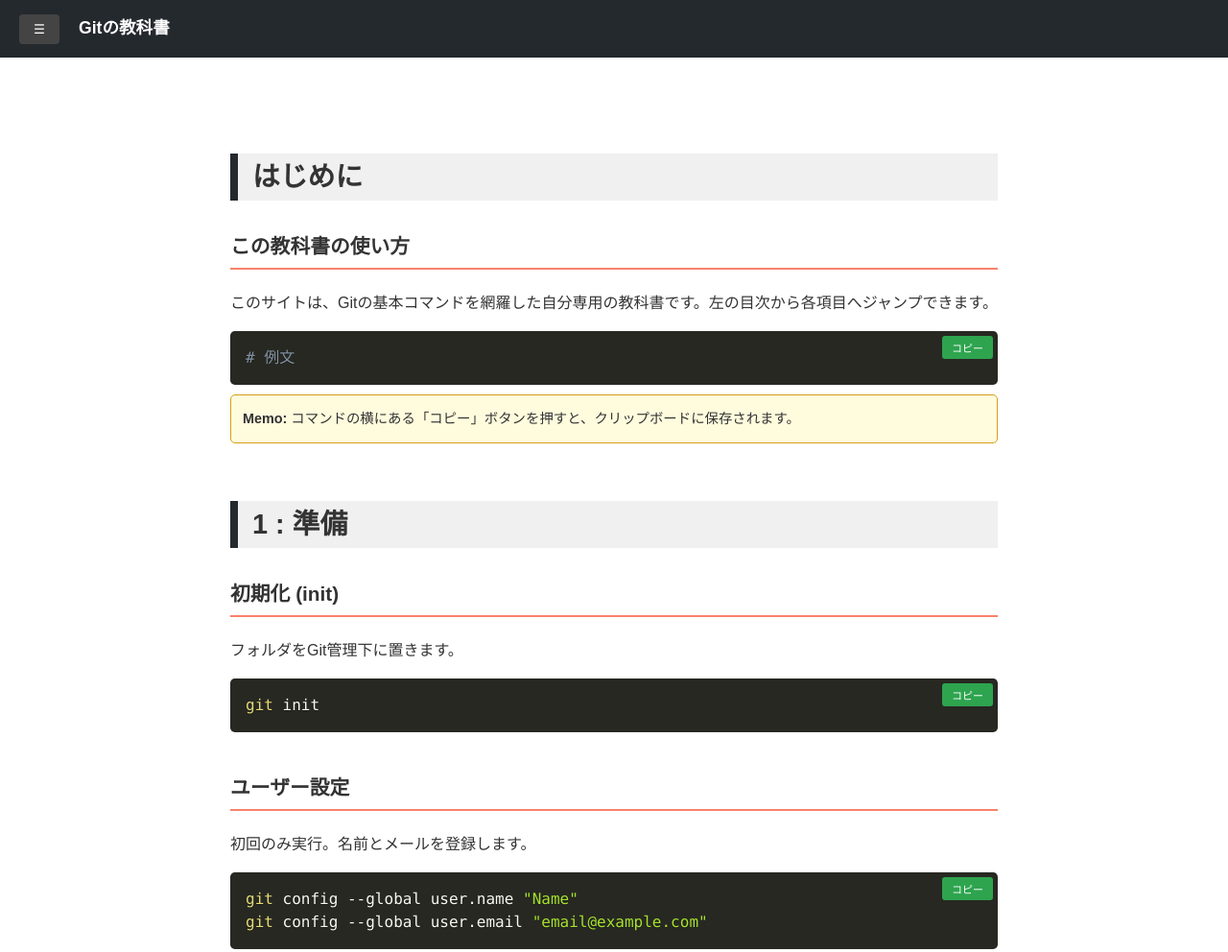
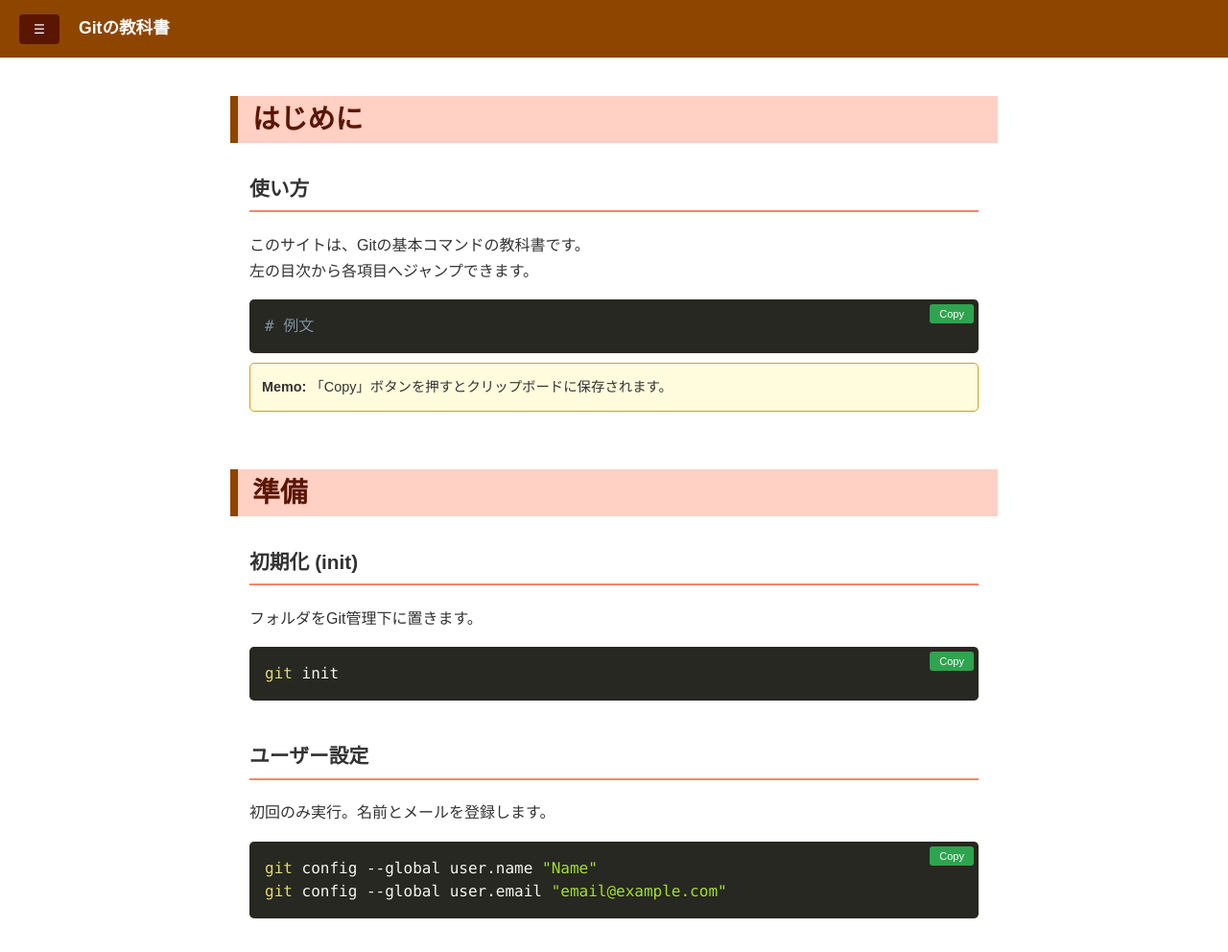
Before and after one commit to r2422/cpp_study, a plain HTML site: page e-textbook_git/e-textbook_git_index.html in a window 1280 px wide. Shown: the top 992 px of the page at 96% size. Drawn offline with nearby package versions, Linux system fonts and the light colour scheme.

Commit message:
style:色

```diff
--- a/e-textbook_git/e-textbook_git_data.json
+++ b/e-textbook_git/e-textbook_git_data.json
@@ -4,39 +4,94 @@
         "items": [
             {
                 "id": "welcome",
-        "title": "この教科書の使い方",
+                "title": "使い方",
                 "cmd": "# 例文",
-        "desc": "このサイトは、Gitの基本コマンドを網羅した自分専用の教科書です。左の目次から各項目へジャンプできます。",
-        "note": "コマンドの横にある「コピー」ボタンを押すと、クリップボードに保存されます。"
+                "desc": "このサイトは、Gitの基本コマンドの教科書です。\n左の目次から各項目へジャンプできます。",
+                "note": "「Copy」ボタンを押すとクリップボードに保存されます。"
             }
         ]
     },
     {
-    "chapter": "1 : 準備",
+        "chapter": "準備",
         "items": [
-      { "id": "init", "title": "初期化 (init)", "cmd": "git init", "desc": "フォルダをGit管理下に置きます。" },
-      { "id": "config", "title": "ユーザー設定", "cmd": "git config --global user.name \"Name\"\ngit config --global user.email \"email@example.com\"", "desc": "初回のみ実行。名前とメールを登録します。" }
+            {
+                "id": "init",
+                "title": "初期化 (init)",
+                "cmd": "git init",
+                "desc": "フォルダをGit管理下に置きます。"
+            },
+            { "id": "config",
+                "title": "ユーザー設定",
+                "cmd": "git config --global user.name \"Name\"\ngit config --global user.email \"email@example.com\"",
+                "desc": "初回のみ実行。名前とメールを登録します。"
+            }
         ]
     },
     {
-    "chapter": "2 : 基本操作",
+        "chapter": "基本操作",
         "items": [
-      { "id": "add", "title": "追加 (add)", "cmd": "git add .", "desc": "変更をステージ（セーブ準備エリア）に上げます。" },
-      { "id": "commit", "title": "保存 (commit)", "cmd": "git commit -m \"作業メモ\"", "desc": "今の状態をローカルに記録します。" }
+            {
+                "id": "add",
+                "title": "追加 (add)",
+                "cmd": "git add .",
+                "desc": "変更をステージ（セーブ準備エリア）に上げます。"
+            },
+            { "id": "commit",
+                "title": "保存 (commit)",
+                "cmd": "git commit -m \"作業メモ\"",
+                "desc": "今の状態をローカルに記録します。"
+            }
         ]
     },
     {
-    "chapter": "3 : GitHub連携",
+        "chapter": "GitHub連携",
         "items": [
-      { "id": "push", "title": "送信 (push)", "cmd": "git push origin main", "desc": "ローカルの変更をGitHubへ送ります。" },
-      { "id": "pull", "title": "受信 (pull)", "cmd": "git pull origin main", "desc": "GitHubの最新版をPCに取り込みます。" }
+            {
+                "id": "push",
+                "title": "送信 (push)",
+                "cmd": "git push origin main",
+                "desc": "ローカルの変更をGitHubへ送ります。"
+            },
+            {
+                "id": "pull",
+                "title": "受信 (pull)",
+                "cmd": "git pull origin main",
+                "desc": "GitHubの最新版をPCに取り込みます。"
+            }
         ]
     },
     {
-    "chapter": "4 : 救急箱",
+        "chapter": "救急箱",
         "items": [
-        { "id": "restore", "title": "変更の取消 (restore)", "cmd": "git restore ファイル名", "desc": "保存前の変更を捨てて元に戻します。" },
-        { "id": "log", "title": "履歴確認 (log)", "cmd": "git log --oneline", "desc": "これまでのセーブ履歴を一覧表示します。" }
+            {
+                "id": "restore",
+                "title": "変更の取消 (restore)",
+                "cmd": "git restore ファイル名",
+                "desc": "保存前の変更を捨てて元に戻します。"
+            },
+            {
+                "id": "log",
+                "title": "履歴確認 (log)",
+                "cmd": "git log --oneline",
+                "desc": "これまでのセーブ履歴を一覧表示します。"
+            }
+        ]
+    },
+    {
+        "chapter": "5 : ",
+        "items": [
+            {
+                "id": "",
+                "title": "()",
+                "cmd": "git ",
+                "desc": ""
+            },
+            {
+                "id": "",
+                "title": "()",
+                "cmd": "git ",
+                "desc": ""
+            }
         ]
     }
 ]
--- a/e-textbook_git/e-textbook_git_index.html
+++ b/e-textbook_git/e-textbook_git_index.html
@@ -16,6 +16,12 @@
 <nav id="sidebar"></nav>
 <main id="content"></main>
 
+<footer>
+    <p>&copy; 2026 Git完全攻略ガイド</p>
+    <p>Ed. <strong>r2422@hamako-ths.ed.jp</strong></p>
+    <p>LM: 2026/03/01</p>
+</footer>
+
 <script src="https://cdnjs.cloudflare.com/ajax/libs/prism/1.29.0/prism.min.js"></script>
 <script src="https://cdnjs.cloudflare.com/ajax/libs/prism/1.29.0/components/prism-bash.min.js"></script>
 <script src="e-textbook_git_script.js"></script>
--- a/e-textbook_git/e-textbook_git_script.js
+++ b/e-textbook_git/e-textbook_git_script.js
@@ -40,7 +40,7 @@
                     <h3 id="${item.id}" class="command-title">${item.title}</h3>
                     <p>${item.desc}</p>
                     <div class="code-box">
-                        <button class="copy-btn" onclick="copyText(this, '${item.id}-code')">コピー</button>
+                        <button class="copy-btn" onclick="copyText(this, '${item.id}-code')">Copy</button>
                         <pre><code id="${item.id}-code" class="language-bash">${item.cmd}</code></pre>
                     </div>
                     ${item.note ? `<div class="note"><strong>Memo:</strong> ${item.note}</div>` : ''}
@@ -67,7 +67,7 @@
     const txt = document.getElementById(codeId).textContent.trim();
     navigator.clipboard.writeText(txt).then(() => {
         const original = btn.textContent;
-        btn.textContent = '完了';
+        btn.textContent = '✓ Copied';
         btn.classList.add('ok');
         setTimeout(() => {
             btn.textContent = original;
--- a/e-textbook_git/e-textbook_git_style.css
+++ b/e-textbook_git/e-textbook_git_style.css
@@ -1,7 +1,7 @@
 :root {
     --header-h: 60px;
     --menu-w: 280px;
-    --main-clr: #24292e;
+    --main-clr: #8e4500;
     --accent: #f9826c;
 }
 body {
@@ -27,7 +27,7 @@
     box-sizing: border-box;
 }
 #menu-btn {
-    background: #444;
+    background: #5a1600;
     border: none;
     color: white;
     padding: 8px 15px;
@@ -75,11 +75,15 @@
 
 /* // メイン */
 main {
-    margin-top: var(--header-h);
+    margin-top: 0;
     max-width: 800px;
     margin-left: auto;
     margin-right: auto;
     padding: 40px 20px;
+}
+main p {
+    /*\n改行可能*/
+    white-space: pre-wrap;
 }
 [id] {
     scroll-margin-top: 80px;
@@ -90,11 +94,14 @@
     border-left: 8px solid var(--main-clr);
     padding-left: 15px;
     margin-top: 60px;
-    background: #f0f0f0;
+    background: #ffd0c3;
+    color: #5a1600;
 }
 
 .command-section {
     margin-bottom: 40px;
+    padding-left: 20px;
+    padding-right: 20px;
 }
 .command-title {
     font-size: 1.3em;
@@ -133,3 +140,41 @@
     border-radius: 5px;
     font-size: 0.9em;
 }
+
+/* // スクロールバー全体のカスタマイズ（Chrome, Edge, Safari用） */
+::-webkit-scrollbar {
+    width: 8px;
+    height: 8px;
+}
+/* // スクロールバーの背景（レール部分） */
+::-webkit-scrollbar-track {
+    background: transparent;
+}
+/* // スクロールバーの動く部分（つまみ） */
+::-webkit-scrollbar-thumb {
+    background: #ccc;
+    border-radius: 10px;
+}
+/* // つまみにマウスを乗せた時 */
+::-webkit-scrollbar-thumb:hover {
+    background: var(--accent);
+}
+/* // サイドバー専用の調整（必要な場合） */
+nav::-webkit-scrollbar {
+    width: 4px;
+}
+
+/* // フッターのデザイン */
+footer {
+    background-color: var(--main-clr); /* // ヘッダーと同じ色で統一感 */
+    color: white;
+    text-align: center;
+    padding: 40px 20px;
+    margin-top: 60px; /* // コンテンツとの間隔 */
+    font-size: 0.8em;
+    border-top: 1px solid #444;
+}
+
+footer p {
+    margin: 5px 0;
+}
```
Lines whose indentation alone changed are shown as unchanged.
